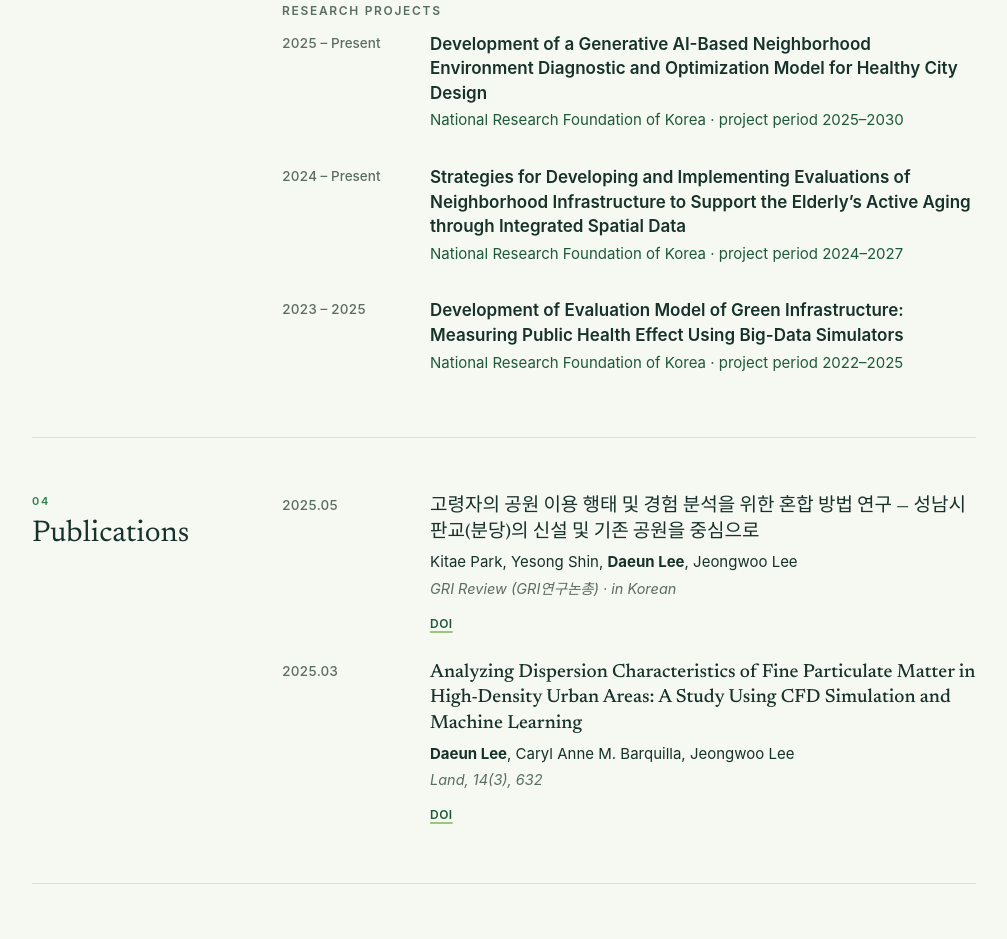
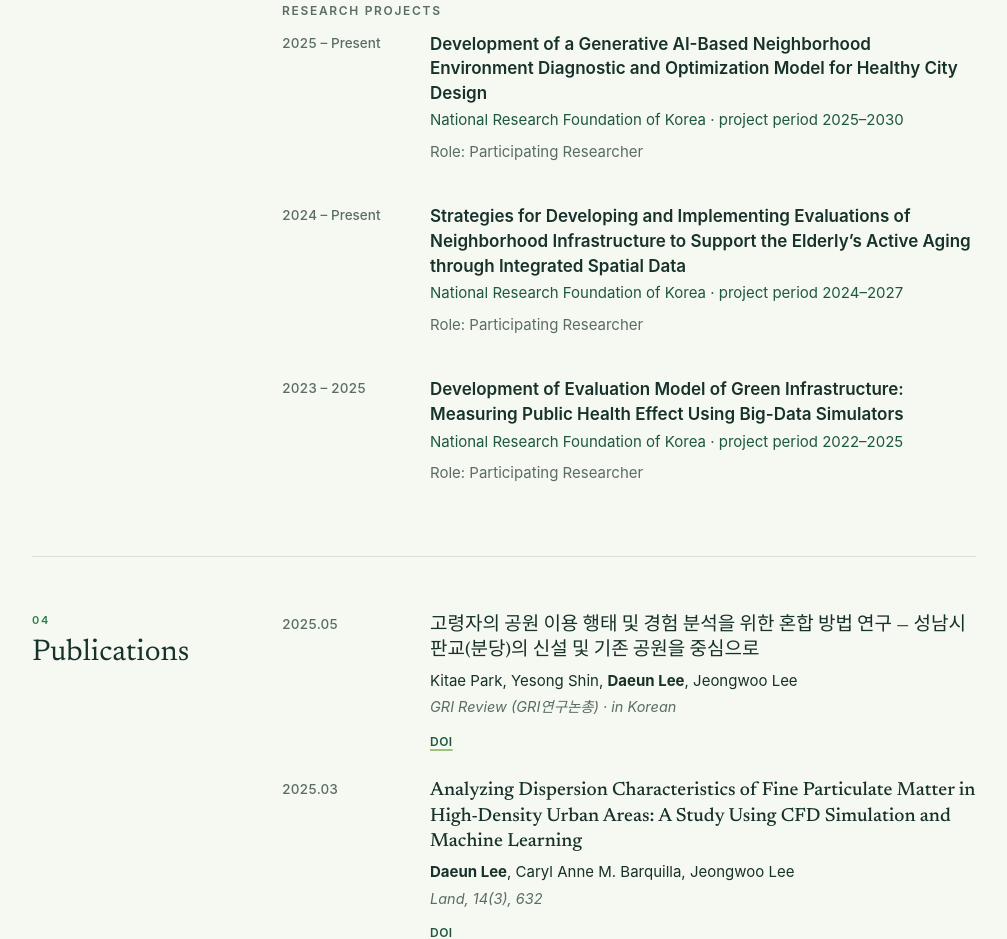
Before and after one commit to dana4832/dana4832.github.io, a plain HTML site: page index.html in a window 1280 px wide. Shown: the part 2091-3030 px from the top of the page, without its empty margins (136-1143 px from the left). Drawn offline with Linux system fonts and the light colour scheme; a web font is replaced by a local one.

Commit message:
Show role (Participating Researcher) on research projects
Co-Authored-By: Claude Fable 5.2 <noreply@anthropic.com>

```diff
--- a/index.html
+++ b/index.html
@@ -220,6 +220,7 @@
         <div>
           <h3><span data-l="en">Development of a Generative AI-Based Neighborhood Environment Diagnostic and Optimization Model for Healthy City Design</span><span data-l="ko">건강도시 설계를 위한 생성형 AI 기반 근린환경 진단 및 최적화 모형 개발</span></h3>
           <p class="where"><span data-l="en">National Research Foundation of Korea · project period 2025–2030</span><span data-l="ko">한국연구재단 · 과제 기간 2025–2030</span></p>
+          <p class="desc"><span data-l="en">Role: Participating Researcher</span><span data-l="ko">역할: 참여연구원</span></p>
         </div>
       </article>
       <article class="entry">
@@ -227,6 +228,7 @@
         <div>
           <h3><span data-l="en">Strategies for Developing and Implementing Evaluations of Neighborhood Infrastructure to Support the Elderly’s Active Aging through Integrated Spatial Data</span><span data-l="ko">융합공간데이터 기반의 고령자 건강인프라 평가지표 개발 및 활용전략 수립</span></h3>
           <p class="where"><span data-l="en">National Research Foundation of Korea · project period 2024–2027</span><span data-l="ko">한국연구재단 · 과제 기간 2024–2027</span></p>
+          <p class="desc"><span data-l="en">Role: Participating Researcher</span><span data-l="ko">역할: 참여연구원</span></p>
         </div>
       </article>
       <article class="entry">
@@ -234,6 +236,7 @@
         <div>
           <h3><span data-l="en">Development of Evaluation Model of Green Infrastructure: Measuring Public Health Effect Using Big-Data Simulators</span><span data-l="ko">그린인프라의 공중보건적 측면의 효용성 평가·예측 모델 개발: 빅데이터 융합 모델 기반 시뮬레이터 활용을 중심으로</span></h3>
           <p class="where"><span data-l="en">National Research Foundation of Korea · project period 2022–2025</span><span data-l="ko">한국연구재단 · 과제 기간 2022–2025</span></p>
+          <p class="desc"><span data-l="en">Role: Participating Researcher</span><span data-l="ko">역할: 참여연구원</span></p>
         </div>
       </article>
     </div>
```
